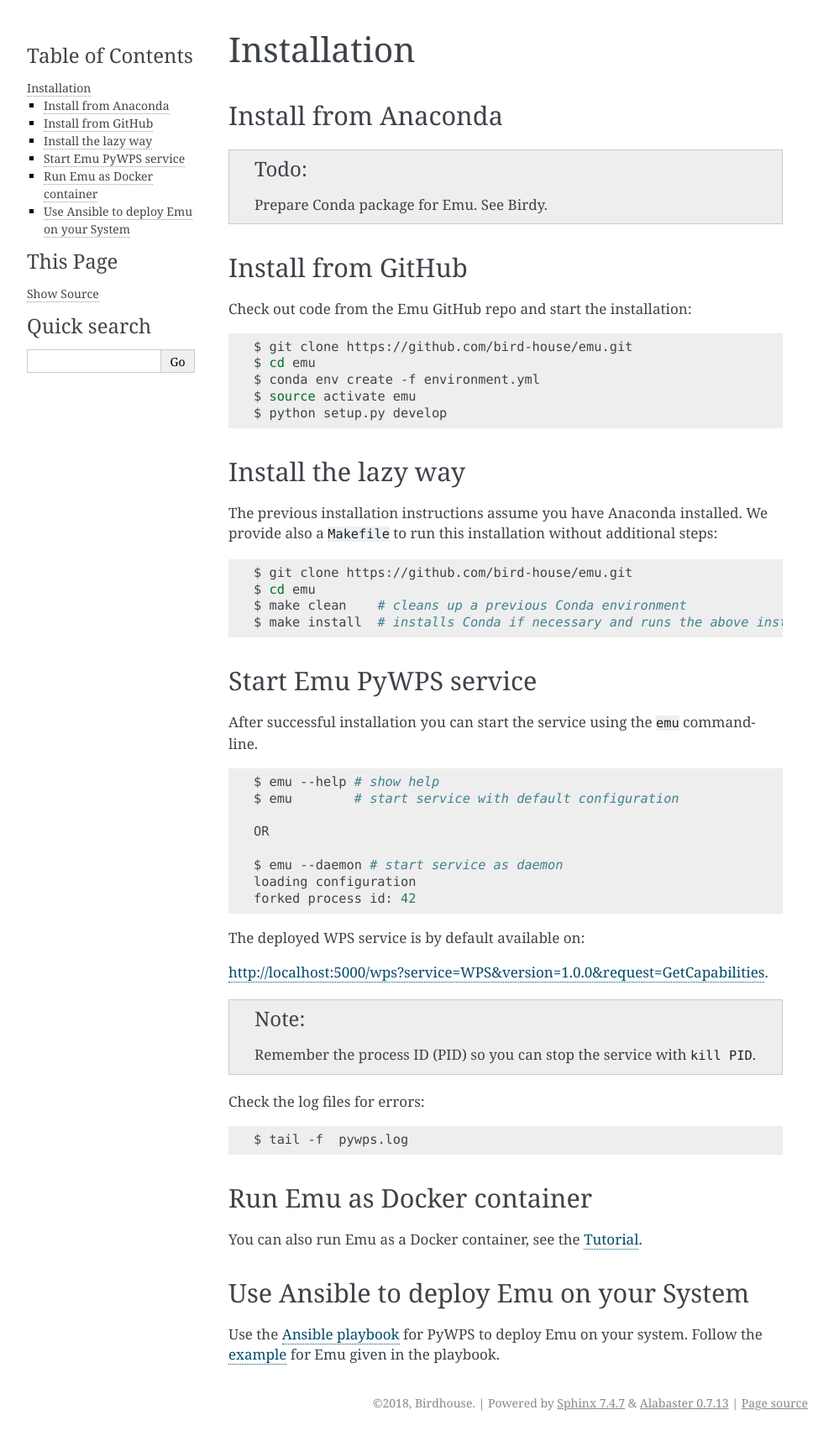
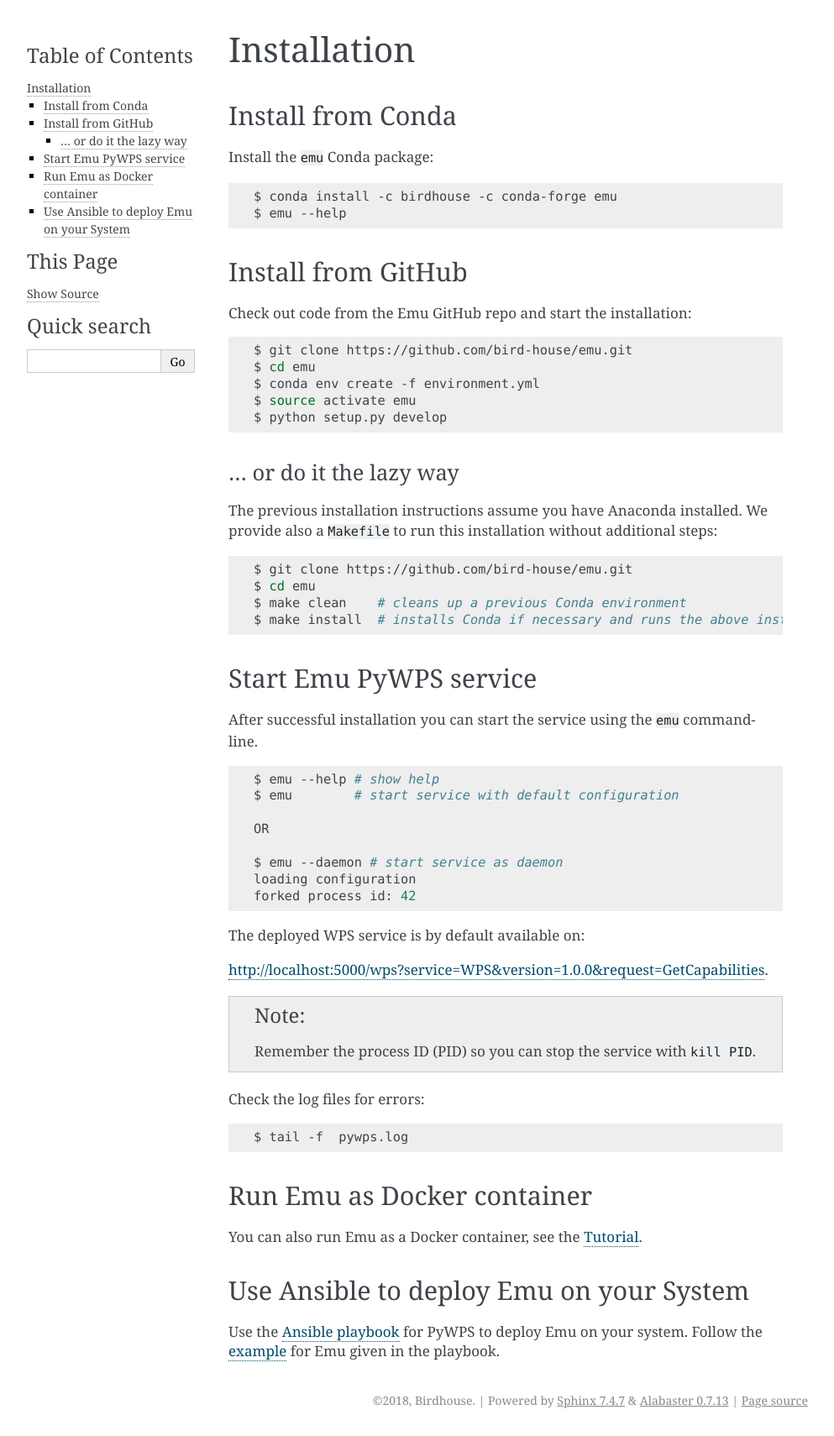
Before and after one commit to bird-house/emu, a Sphinx documentation site: the page built from docs/source/installation.rst, in a window 1280 px wide. Shown: the whole page at 84% size, without its empty margins (148-1141 px from the left). Built offline with Sphinx 7.4.7, drawn with Linux system fonts in a browser that asks for light colours.

Commit message:
Update docs with Conda install

```diff
--- a/docs/source/installation.rst
+++ b/docs/source/installation.rst
@@ -3,10 +3,16 @@
 Installation
 ============
 
-Install from Anaconda
+Install from Conda
 ---------------------
 
-.. TODO:: Prepare Conda package for Emu. See Birdy.
+Install the ``emu`` Conda package:
+
+.. code-block:: sh
+
+    $ conda install -c birdhouse -c conda-forge emu
+    $ emu --help
+
 
 Install from GitHub
 -------------------
@@ -21,8 +27,9 @@
    $ source activate emu
    $ python setup.py develop
 
-Install the lazy way
---------------------
+... or do it the lazy way
++++++++++++++++++++++++++
+
 
 The previous installation instructions assume you have Anaconda installed.
 We provide also a ``Makefile`` to run this installation without additional steps:
```
